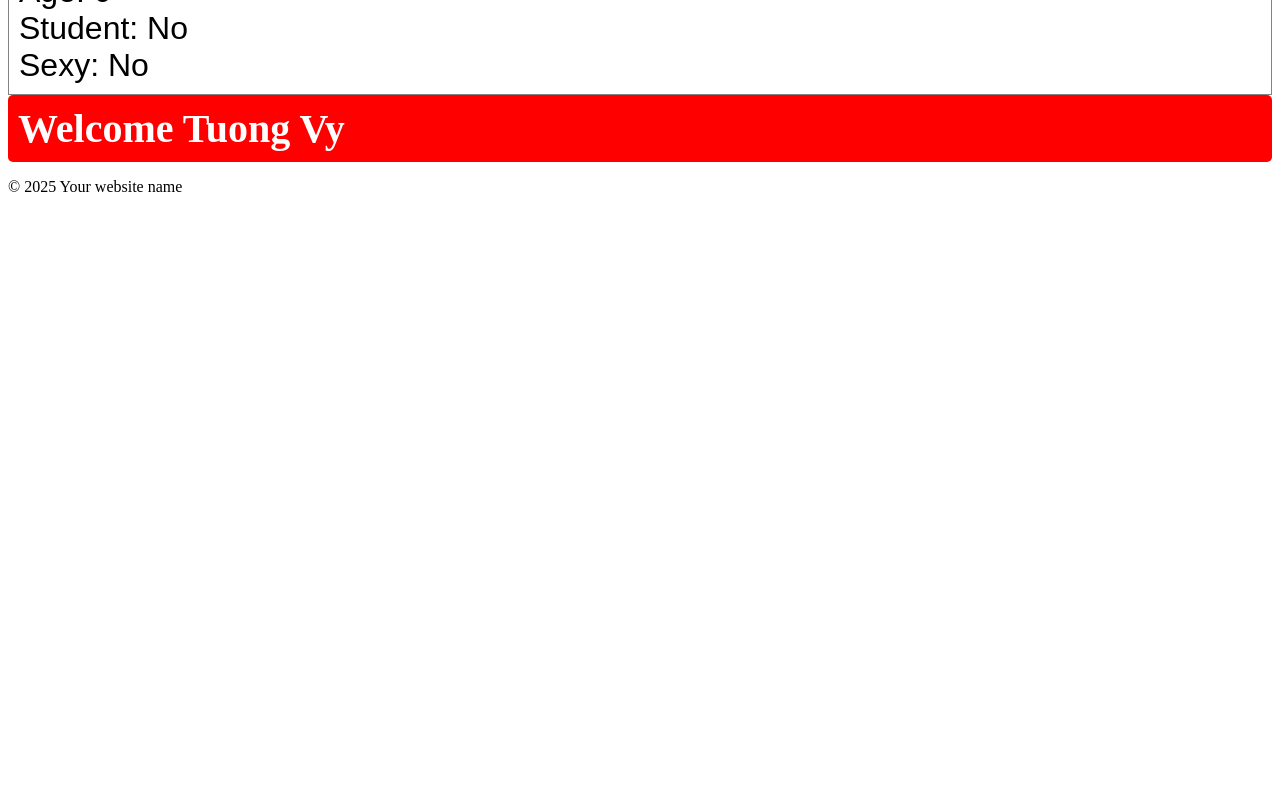
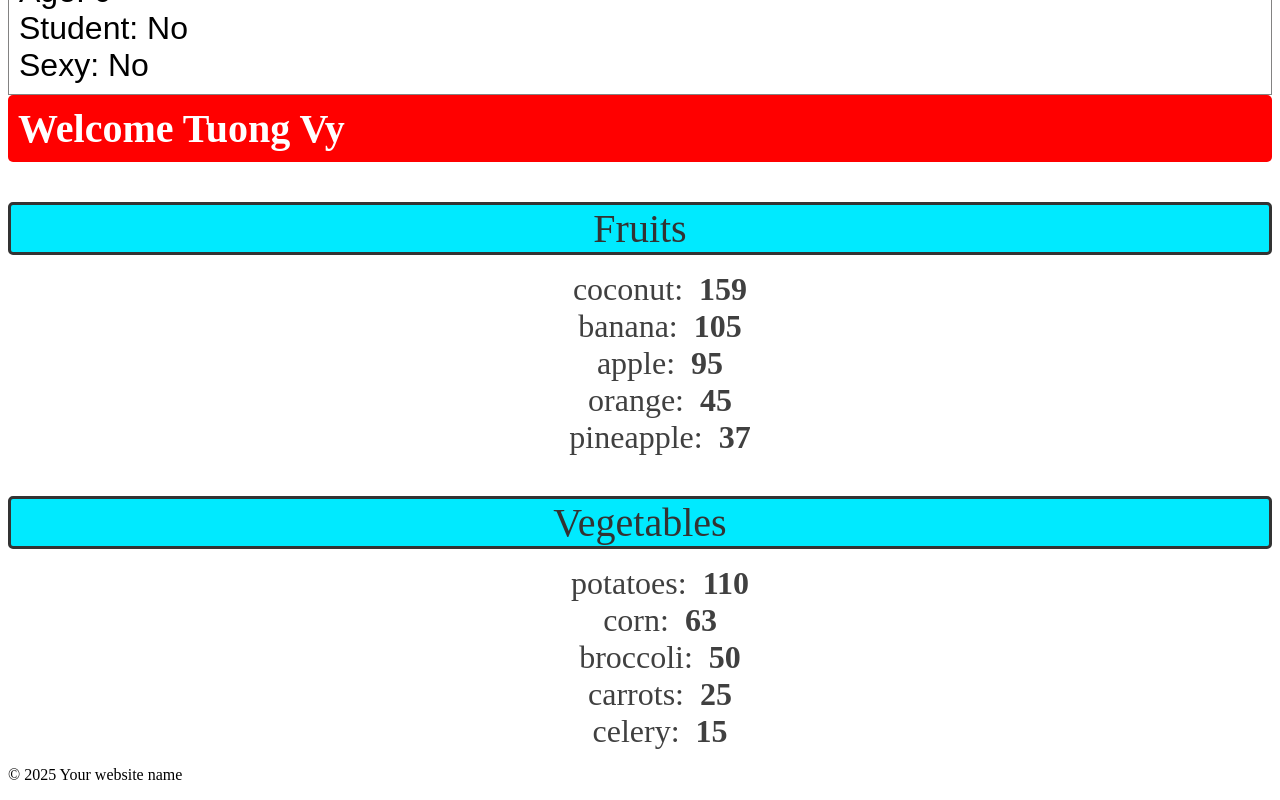
Before and after one commit to VVVu1511/ReactLearning, a React (Vite) app in the folder MyApp/: page / in a window 1280 px wide. Shown: the part 1596-2396 px from the top of the page. Before the commit the page ends 1808 px from the top, so only its background shows below. Built offline with nearby package versions, Linux system fonts and the light colour scheme.

Commit message:
add components

```diff
--- a/MyApp/src/App.jsx
+++ b/MyApp/src/App.jsx
@@ -5,12 +5,24 @@ import Card from './Card/Card.jsx';
 import Button from './Button/Button.jsx';
 import Student from './Student/Student.jsx';
 import UserGreeting from './UserGreeting/UserGreeting.jsx';
+import List from './List/List.jsx';
 
 import profilePic from './assets/sung_jin_woo.jpg'
 import antonyPic from './assets/antony.jpg'
 
 
 function App() {
+  const fruits = [{id: 1,name: "apple", calories: 95},
+    {id: 2,name: "orange", calories: 45},
+    {id: 3,name: "banana", calories: 105},
+    {id: 4,name: "coconut", calories: 159},
+    {id: 5,name: "pineapple", calories: 37}];
+
+    const vegetables = [{id: 6,name: "potatoes", calories: 110},
+      {id: 7,name: "celery", calories: 15},
+      {id: 8,name: "carrots", calories: 25},
+      {id: 9,name: "corn", calories: 63},
+      {id: 10,name: "broccoli", calories: 50}];
 
   return(
     <>
@@ -29,6 +41,11 @@ function App() {
         <Student name="Nguyen Thu Thao"/>
 
         <UserGreeting isLoggedIn={true} username="Tuong Vy" />
+
+
+        {fruits.length > 0 && <List items = {fruits} category="Fruits"/>}
+        {vegetables.length > 0 && <List items = {vegetables} category="Vegetables"/>}
+
         <Footer />
     </>
   );
--- /dev/null
+++ b/MyApp/src/List/List.jsx
@@ -0,0 +1,36 @@
+import styles from './List.module.css'
+import PropTypes from 'prop-types';
+
+function List({items = [], category = ""}){
+    const itemList = items;
+
+    itemList.sort((a,b) => b.calories - a.calories);
+
+    const lowCalFruit = itemList.filter((fruit) => fruit.calories < 100);
+
+    const listItems = itemList.map(fruit => <li key={fruit.id}>
+                                                {fruit.name}: &nbsp;
+                                                <b>{fruit.calories}</b></li>);
+    return (
+    <>
+        <h3 className={styles.listCategory}>{category}</h3>
+        <ol className={styles.listItem}>{listItems}</ol>
+    </>
+
+    );
+}
+
+List.propTypes = {
+    category: PropTypes.string,
+    items: PropTypes.arrayOf(PropTypes.shape({id: PropTypes.number,
+                                            name: PropTypes.string,
+                                            calories: PropTypes.number})),
+}
+
+List.defaultProps = {
+    category: "Category",
+    items: [],
+}
+
+
+export default List;
--- /dev/null
+++ b/MyApp/src/List/List.module.css
@@ -0,0 +1,23 @@
+.listCategory{
+    font-size: 2.5em;
+    font-weight: 400;
+    color: hsl(0,0%,20%);
+    margin-bottom: 10px;
+    text-align: center;
+    border: 3px solid;
+    border-radius: 5px;
+    background-color: hsl(185,100%,50%);
+}
+
+.listItem li{
+    font-size: 2em;
+    list-style: none;
+    color: hsl(0,0%,25%);
+    text-align: center;
+    margin: 0;
+}
+
+.listItem li:hover{
+    color:  hsl(0,0%,45%);
+    cursor: pointer;
+}
--- a/MyApp/src/UserGreeting/UserGreeting.jsx
+++ b/MyApp/src/UserGreeting/UserGreeting.jsx
@@ -1,4 +1,5 @@
 import styles from './UserGreeting.module.css'
+import PropTypes from 'prop-types'
 
 function UserGreeting(props){
     const welcomeMessage = <h2 className={styles.loginPrompt}>
@@ -12,4 +13,9 @@ function UserGreeting(props){
     return props.isLoggedIn ? welcomeMessage : loginPrompt;
 }
 
+UserGreeting.proptypes = {
+    isLoggedIn: PropTypes.bool,
+    username: PropTypes.string
+}
+
 export default UserGreeting
```
